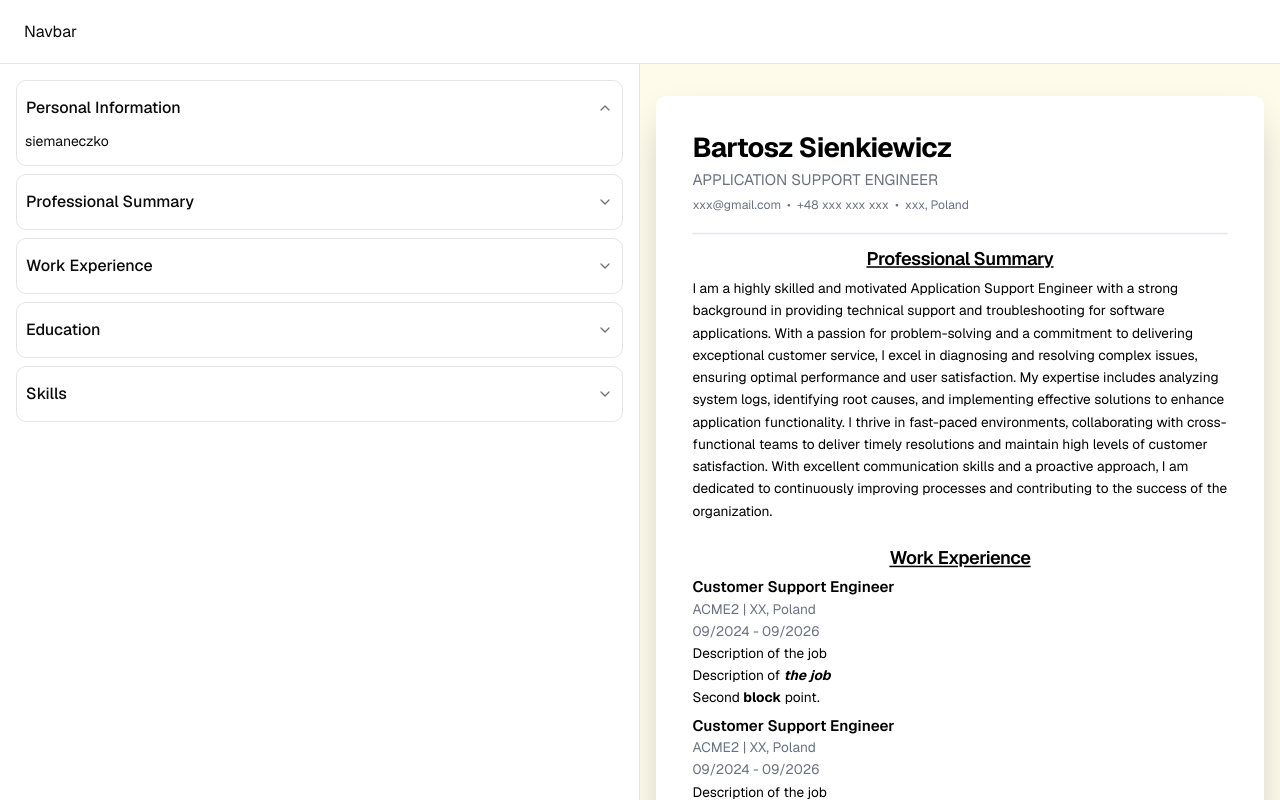
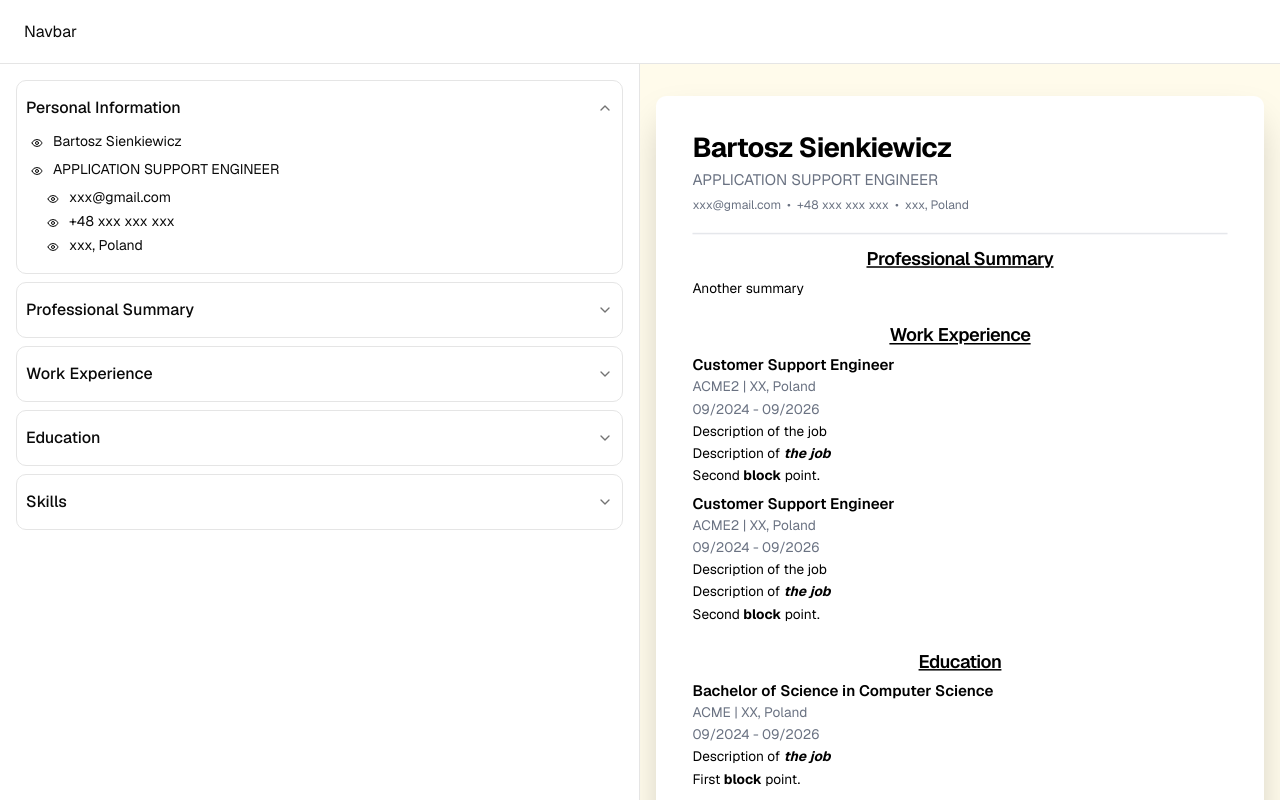
Before and after one commit to bSienkiewicz/cvapp, a Next.js app: page / in a window 1280 px wide. Built offline with nearby package versions, Linux system fonts and the light colour scheme.

Commit message:
feat: add personal details section editor and visibility toggles

```diff
--- a/components/resume/ResumeContext.tsx
+++ b/components/resume/ResumeContext.tsx
@@ -9,11 +9,12 @@ import {
   type SetStateAction,
 } from "react";
 import ResumeJson from "@/data/resume/resumeData.json";
-import type { EducationEntry, ExperienceEntry, ResumeData, SummaryEntry } from "@/types/resume";
+import type { EducationEntry, ExperienceEntry, PersonalDetails, ResumeData, SummaryEntry } from "@/types/resume";
 
 type ResumeContextValue = {
   resumeData: ResumeData;
   setResumeData: Dispatch<SetStateAction<ResumeData>>;
+  updatePersonalDetails: (updates: Partial<PersonalDetails>) => void;
   updateExperienceEntry: (sectionId: string, entryId: string, updates: Partial<ExperienceEntry>) => void;
   updateSummaryEntry: (sectionId: string, entryId: string, updates: Partial<SummaryEntry>) => void;
   updateEducationEntry: (sectionId: string, entryId: string, updates: Partial<EducationEntry>) => void;
@@ -23,6 +24,12 @@ const ResumeContext = createContext<ResumeContextValue | undefined>(undefined);
 
 export function ResumeProvider({ children }: { children: ReactNode }) {
   const [resumeData, setResumeData] = useState<ResumeData>(ResumeJson as ResumeData);
+  const updatePersonalDetails: ResumeContextValue["updatePersonalDetails"] = (updates) => {
+    setResumeData((current) => ({
+      ...current,
+      personalDetails: { ...current.personalDetails, ...updates },
+    }));
+  };
   const updateExperienceEntry: ResumeContextValue["updateExperienceEntry"] = (sectionId, entryId, updates) => {
     setResumeData((current) => ({
       ...current,
@@ -100,7 +107,7 @@ export function ResumeProvider({ children }: { children: ReactNode }) {
   };
 
   return (
-    <ResumeContext.Provider value={{ resumeData, setResumeData, updateExperienceEntry, updateSummaryEntry, updateEducationEntry }}>
+    <ResumeContext.Provider value={{ resumeData, setResumeData, updatePersonalDetails, updateExperienceEntry, updateSummaryEntry, updateEducationEntry }}>
       {children}
     </ResumeContext.Provider>
   );
--- a/components/resume/display/PersonalDetailsSectionDisplay.tsx
+++ b/components/resume/display/PersonalDetailsSectionDisplay.tsx
@@ -1,34 +1,30 @@
-import { ResumeData } from '@/types/resume'
+import type { ResumeData } from '@/types/resume';
 
 const PersonalDetailsSectionDisplay = ({ resumeData }: { resumeData: ResumeData }) => {
-  const detailsSeparators = ["|", "•"]
+  const { personalDetails } = resumeData;
+  const visibleDetails = personalDetails.detailsOrder
+    .filter((detail) => personalDetails.fieldVisibility?.[detail] !== false)
+    .map((detail) => personalDetails[detail])
+    .filter((value): value is string => Boolean(value));
+
   return (
-
     <header className="border-b-2 border-gray-200 pb-6">
-
-      <h1 className="text-4xl font-bold tracking-tight">
-        {resumeData.personalDetails.fullName}
-      </h1>
-
-      <p className="text-xl text-gray-500 mt-2">
-        {resumeData.personalDetails.jobTitle}
-      </p>
-
-      <p className="text-md text-gray-500 mt-2">
-        {resumeData.personalDetails.detailsOrder
-          .map((detail) => resumeData.personalDetails[detail])
-          .filter(Boolean)
-          .map((value, index) => (
-            <span key={index}>
-              {index > 0 && (
-                <span className="mx-2">
-                  {detailsSeparators[1]}
-                </span>
-              )}
+      {personalDetails.fieldVisibility?.fullName !== false && personalDetails.fullName && (
+        <h1 className="text-4xl font-bold tracking-tight">{personalDetails.fullName}</h1>
+      )}
+      {personalDetails.fieldVisibility?.jobTitle !== false && personalDetails.jobTitle && (
+        <p className="text-xl text-gray-500 mt-2">{personalDetails.jobTitle}</p>
+      )}
+      {visibleDetails.length > 0 && (
+        <p className="text-md text-gray-500 mt-2">
+          {visibleDetails.map((value, index) => (
+            <span key={`${index}-${value}`}>
+              {index > 0 && <span className="mx-2">•</span>}
               {value}
             </span>
           ))}
-      </p>
+        </p>
+      )}
     </header>
   )
 }
--- a/components/resume/editor/ResumeEditor.tsx
+++ b/components/resume/editor/ResumeEditor.tsx
@@ -6,6 +6,7 @@ import ResumeEditorCard from './sectionEditors/ResumeEditorCard';
 import ExperienceSectionEditor from './sectionEditors/ExperienceSectionEditor';
 import ProfessionalSummarySectionEditor from './sectionEditors/ProfessionalSummarySectionEditor';
 import EducationSectionEditor from './sectionEditors/EducationSectionEditor';
+import PersonalDetailsSectionEditor from './sectionEditors/PersonalDetailsSectionEditor';
 
 function SectionEditorFields({ section }: { section: ResumeSection }) {
   switch (section.sectionType) {
@@ -36,7 +37,7 @@ const ResumeEditor = () => {
   return (
     <Accordion defaultValue={["item-0"]} className="flex flex-col gap-2">
       <ResumeEditorCard idx={0} title="Personal Information">
-        siemaneczko
+        <PersonalDetailsSectionEditor personalDetails={resumeData.personalDetails} />
       </ResumeEditorCard>
 
       {resumeData.sections.map((section, idx) => (
--- /dev/null
+++ b/components/resume/editor/sectionEditors/PersonalDetailsSectionEditor.tsx
@@ -0,0 +1,69 @@
+import type { PersonalDetailKey, PersonalDetails, PersonalDetailsVisibilityKey } from '@/types/resume';
+import { useResume } from '../../ResumeContext';
+import VisibilityRow from './VisibilityRow';
+
+type Props = {
+  personalDetails: PersonalDetails;
+};
+
+const PERSONAL_DETAIL_LABELS: Record<PersonalDetailKey, string> = {
+  displayEmail: 'Email',
+  phone: 'Phone',
+  address: 'Address',
+  website: 'Website',
+};
+
+export default function PersonalDetailsSectionEditor({ personalDetails }: Props) {
+  const { updatePersonalDetails } = useResume();
+  const isVisible = (field: PersonalDetailsVisibilityKey) =>
+    personalDetails.fieldVisibility?.[field] !== false;
+
+  const toggleVisibility = (field: PersonalDetailsVisibilityKey) => {
+    updatePersonalDetails({
+      fieldVisibility: {
+        ...personalDetails.fieldVisibility,
+        [field]: !isVisible(field),
+      },
+    });
+  };
+
+  return (
+    <div className="space-y-1 text-sm">
+      {personalDetails.fullName && (
+        <VisibilityRow
+          label="full name"
+          visible={isVisible('fullName')}
+          onToggle={() => toggleVisibility('fullName')}
+        >
+          <span>{personalDetails.fullName}</span>
+        </VisibilityRow>
+      )}
+      {personalDetails.jobTitle && (
+        <VisibilityRow
+          label="job title"
+          visible={isVisible('jobTitle')}
+          onToggle={() => toggleVisibility('jobTitle')}
+        >
+          <span>{personalDetails.jobTitle}</span>
+        </VisibilityRow>
+      )}
+      <div className="ml-4">
+        {personalDetails.detailsOrder.map((field) => {
+          const value = personalDetails[field];
+          if (!value) return null;
+
+          return (
+            <VisibilityRow
+              key={field}
+              label={PERSONAL_DETAIL_LABELS[field].toLowerCase()}
+              visible={isVisible(field)}
+              onToggle={() => toggleVisibility(field)}
+            >
+              <span>{value}</span>
+            </VisibilityRow>
+          );
+        })}
+      </div>
+    </div>
+  );
+}
--- a/data/resume/resumeData.json
+++ b/data/resume/resumeData.json
@@ -25,6 +25,14 @@
       "phone",
       "address"
     ],
+    "fieldVisibility": {
+      "fullName": true,
+      "jobTitle": true,
+      "displayEmail": true,
+      "phone": true,
+      "address": true,
+      "website": true
+    },
     "displayEmail": "xxx@gmail.com"
   },
   "sections": [
@@ -40,14 +48,14 @@
         {
           "id": "911d75d6-3320-4534-88b0-943943sum-2",
           "summary": "I am a highly skilled and motivated Application Support Engineer with a strong background in providing technical support and troubleshooting for software applications. With a passion for problem-solving and a commitment to delivering exceptional customer service, I excel in diagnosing and resolving complex issues, ensuring optimal performance and user satisfaction. My expertise includes analyzing system logs, identifying root causes, and implementing effective solutions to enhance application functionality. I thrive in fast-paced environments, collaborating with cross-functional teams to deliver timely resolutions and maintain high levels of customer satisfaction. With excellent communication skills and a proactive approach, I am dedicated to continuously improving processes and contributing to the success of the organization.",
-          "isVisible": true,
+          "isVisible": false,
           "createdAt": "2026-09-20T20:35:04.075Z",
           "updatedAt": "2026-09-24T18:17:31.913Z"
         },
         {
           "id": "911d75d6-3320-4534-88b0-943943sum",
           "summary": "Another summary",
-          "isVisible": false,
+          "isVisible": true,
           "createdAt": "2026-09-20T20:35:04.075Z",
           "updatedAt": "2026-09-24T18:17:31.913Z"
         }
--- a/types/resume.ts
+++ b/types/resume.ts
@@ -4,6 +4,7 @@ export type PersonalDetailKey =
 	| "address"
 	| "website";
 
+export type PersonalDetailsVisibilityKey = "fullName" | "jobTitle" | PersonalDetailKey;
 
 export type PersonalDetails = {
 	age: number | null;
@@ -27,7 +28,8 @@ export type PersonalDetails = {
 	fullName: string | null;
 	jobTitle: string | null;
 	displayEmail: string | null;
-	detailsOrder: PersonalDetailKey[]
+	detailsOrder: PersonalDetailKey[];
+	fieldVisibility?: Partial<Record<PersonalDetailsVisibilityKey, boolean>>;
 }
 
 export type SectionType =
```
